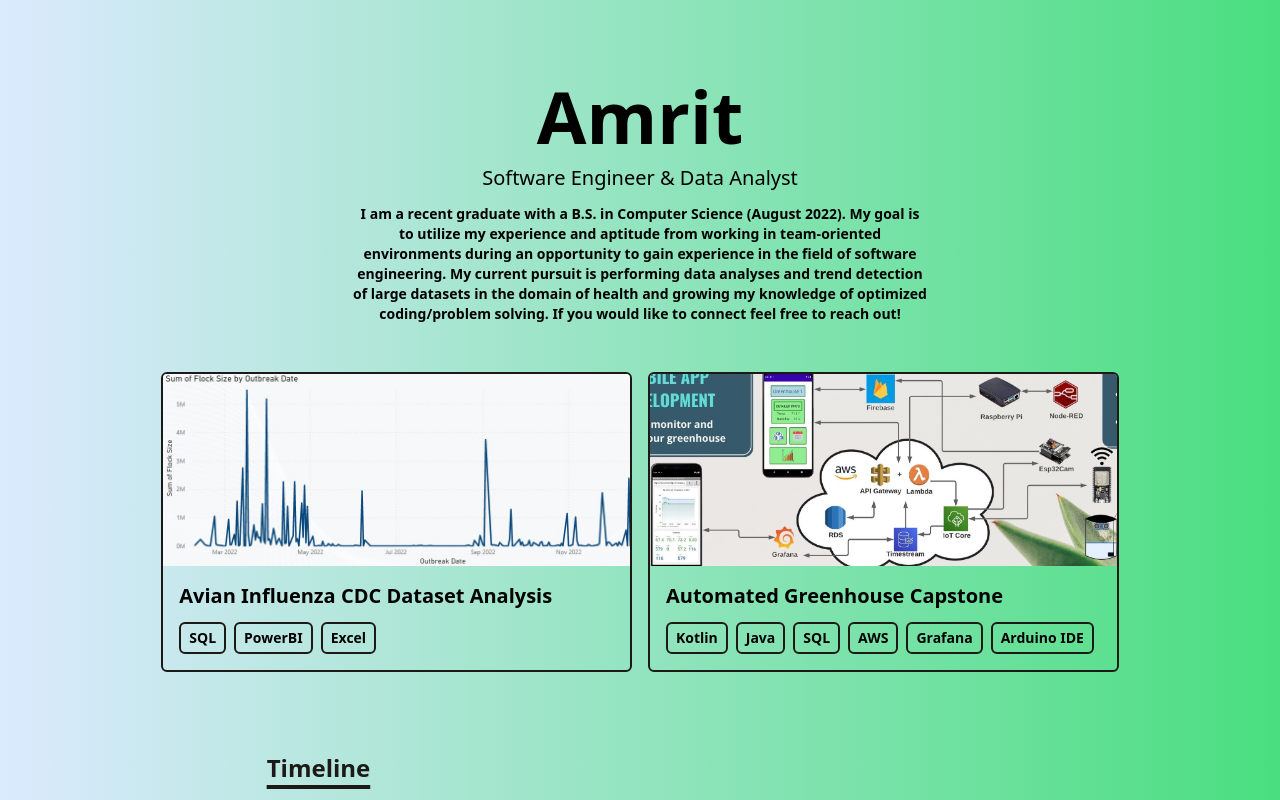
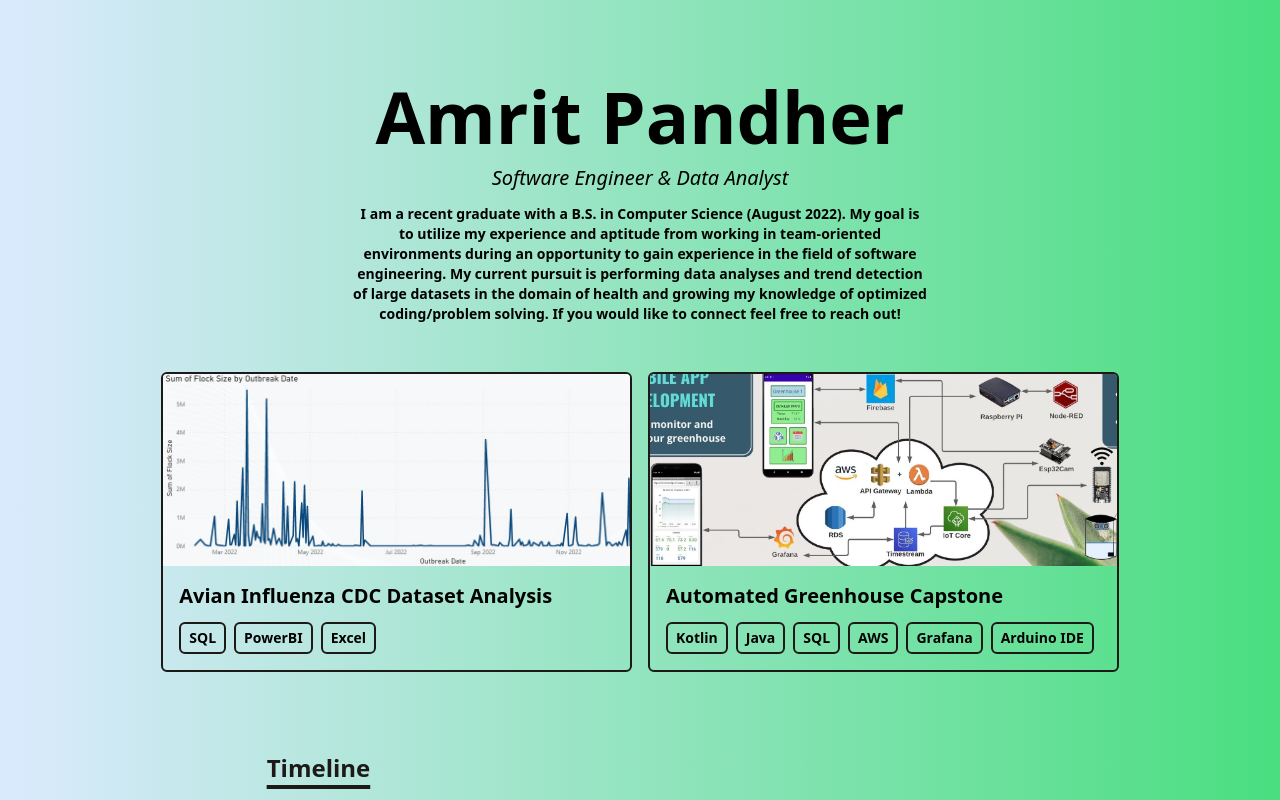
Before and after one commit to amritspandher/Minimalist-Dev-Portfolio, a React (Vite) app: page / in a window 1280 px wide. Shown: the top 800 px of the page. Built offline with nearby package versions, Linux system fonts and the light colour scheme.

Commit message:
portfolio href adjustment

```diff
--- a/src/components/Intro.jsx
+++ b/src/components/Intro.jsx
@@ -12,9 +12,9 @@ function Intro() {
             mb-1
             md:mb-3
             font-bold">
-            Amrit
+            Amrit Pandher
             </h1>
-            <p className="text-base md:text-xl mb-3 font-medium">Software Engineer & Data Analyst</p>
+            <p className="text-base md:text-xl mb-3 font-medium italic">Software Engineer & Data Analyst</p>
             <p className="text-sm max-w-xl mb-6 font-bold">
                 I am a recent graduate with a B.S. in Computer Science (August 2022).
                 My goal is to utilize my experience and aptitude from working in team-oriented environments during an opportunity to gain experience in the field of software engineering.
--- a/src/components/PortfolioItem.jsx
+++ b/src/components/PortfolioItem.jsx
@@ -2,7 +2,11 @@ import React from 'react';
 
 function PortfolioItem({ title, imgUrl, stack, link }) {
     return (
-        <div className="border-2 border-stone-900 rounded-md overflow-hidden">
+        <a
+        href = {link}
+        target = "_blank"
+        rel = "noopener noreferrer"
+        className="border-2 border-stone-900 rounded-md overflow-hidden">
             <img
                 src={imgUrl}
                 alt="portfolio"
@@ -18,7 +22,7 @@ function PortfolioItem({ title, imgUrl, stack, link }) {
                     ))}
                 </p>
             </div>
-        </div>
+        </a>
     )
 }
 
--- a/src/data/portfolio.js
+++ b/src/data/portfolio.js
@@ -3,7 +3,7 @@ export default [
         title: 'Avian Influenza CDC Dataset Analysis',
         imgUrl: '/assets/H1Z1AnalysisProgress.jpg',
         stack: ['SQL', 'PowerBI', 'Excel'],
-        link: 'https://https://github.com/amritspandher',
+        link: 'https://github.com/amritspandher',
     },
     {
         title: 'Automated Greenhouse Capstone',
```
